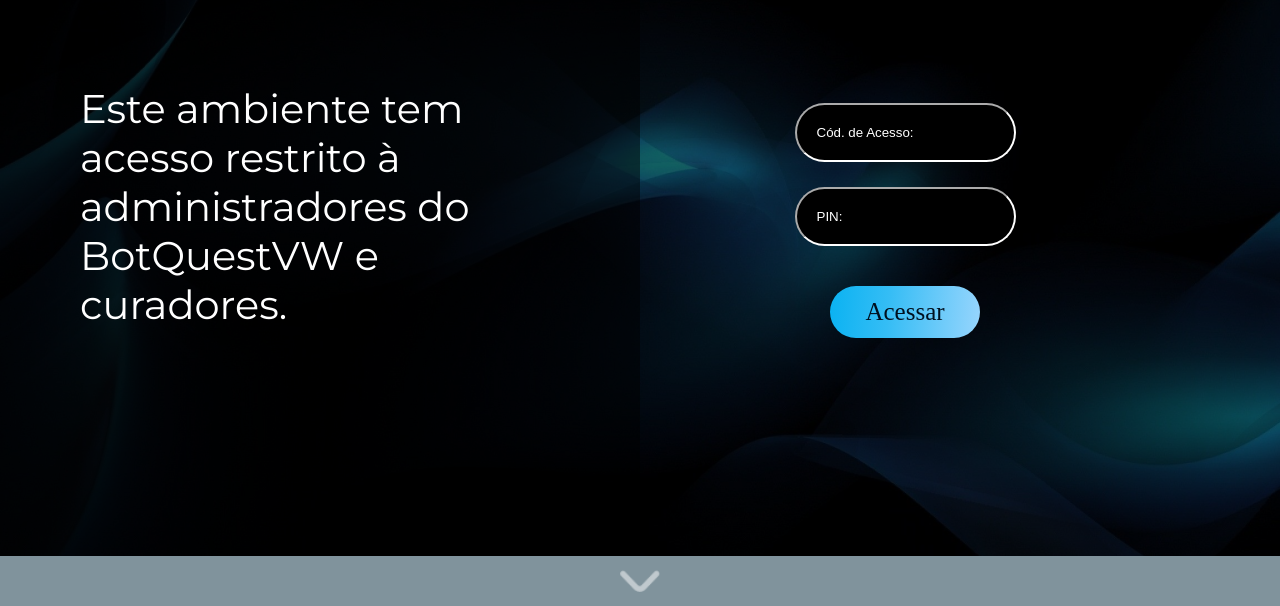
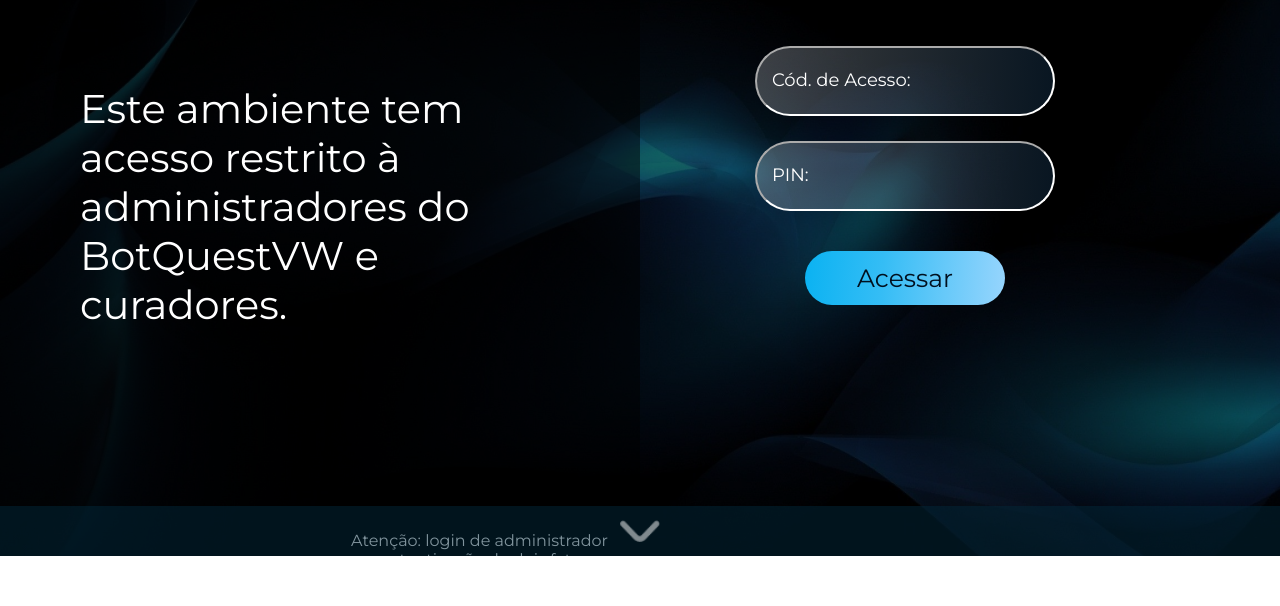
Before and after one commit to salezzeczerniak/ACESSO-ADM, a plain HTML site: page index.html in a window 1280 px wide. Shown: the part 244-850 px from the top of the page. After the commit the page ends 813 px from the top, so only its background shows below. Drawn offline with Linux system fonts and the light colour scheme.

Commit message:
second commit

```diff
--- a/index.html
+++ b/index.html
@@ -16,29 +16,28 @@
         <section class="lado_esquerdo">
             <div class="banner_adm">
                 <h1>Acesso <br> Administrador</h1>
-                <img class="" src="img/VWlogovw.png" alt="">
+                <img class="logo_vw" src="img/VWlogovw.png" alt="">
             </div>
             <div class="descrição_texto">
                 <p>Este ambiente tem acesso restrito à administradores do BotQuestVW e curadores.</p>
             </div>
-
+            <div class="text">
+                <span>Atenção: login de administrador requer autenticação de dois fatores.</span>
+            </div>
         </section>
         <section class="lado_direito">
             <div class="login">
                 <h1>Faça login</h1>
                 <div class="acesso teste_botao">
-                    <label for="Nome"></label>
-                    <input type="text" placeholder="Cód. de Acesso:">
-                    <label for="Senha"></label>
-                    <input type="password" placeholder="PIN:">
+                    <input class="fdp" type="text" placeholder="Cód. de Acesso:">
+                    <input class="fdp" type="password" placeholder="PIN:">
                     <a class="botao" href="">Acessar</a>
                 </div>
             </div>
         </section>
+        <div class="seta_footer">
+            <img class="img_seta" src="img/Vectorseta.png" alt="">
+        </div>
     </main>
-
-    <div class="seta_footer">
-        <img class="img_seta" src="img/Vectorseta.png" alt="">
-    </div>
 </body>
 </html>
--- a/style.css
+++ b/style.css
@@ -15,7 +15,9 @@
     display: flex;
     justify-content: space-between;
     height: 100%;
+    width: 100%;
     background-image: url(img/bg\ \(2\).png);
+    font-family: var(--font1);
 }
 
 .lado_esquerdo {
@@ -46,11 +48,30 @@
     font-family: var(--font1);
 }
 
-.banner_adm img {
-    width: 120px;
+.text {
+    display: flex;
+    height: 30%;
+    align-items: end;
 }
 
-.login, .botao {
+.text span{
+    color: var(--color2);
+    text-align: end;
+    margin: 0 5% 0 50%;
+}
+.banner_adm img {
+    width: 110px;
+    margin-left: 50px;
+}
+
+.lado_direito{
+    display: flex;
+    flex-direction: column;
+    align-items: center;
+    height: 500px;
+}
+
+.login {
     color: var(--color2);
     font-size: 30px;
     margin-right: 250px;
@@ -62,24 +83,28 @@
     flex-direction: column;
     align-items: center;
     width: 250px;
-    height: 100px;
-    margin-top: 120px;
+    margin-top: 60px;
 }
 
 input::placeholder{
     color: var(--color2);
+    font-size: 18px;
+    font-family: var(--font1);
 }
 
 .acesso input {
-    border-radius: 50px;
+    border-radius: 35px;
+    height: 70px;
     border-color: var(--color2);
-    padding: 20px;
-    background-color: black;
+    padding: 15px;
     color: var(--color2);
+    width: 300px;
+    margin-top: 25px;
+    background: linear-gradient(94.31deg, rgba(255, 255, 255, 0.25) -8.53%, rgba(0, 61, 115, 0.25) 116.35%);
 }
 
-.input, label{
-    padding: 5%;
+.teste_botao input{
+    height: 70px;
 }
 
 .botao {
@@ -88,16 +113,18 @@
     color: var(--color3);
     margin-top: 50px;
     text-decoration: none;
-    width: 150px;
+    width: 200px;
     border-radius: 42px;
     padding: 12px;
     margin: 40px;
+    font-family: var(--font1);
     background: linear-gradient(94.31deg, #01B0F1 -8.53%, #35BDF5 38.95%, #B1DBFF 116.35%);
 }
 
 .seta_footer img {
     width: 40px;
 }
+
 .seta_footer {
     overflow: hidden;
     display: flex;
@@ -106,8 +133,15 @@
     background-color: #03293b80;
     width: 100%;
     height: 50px;
+    position: absolute;
+    bottom: 0;
 }
 
 .seta_footer:hover {
     background-color:var(--color3);
 }
+
+.text {
+    color: var(--color2) 50%;
+
+}
```
Also changed, not shown: 1 other file.
